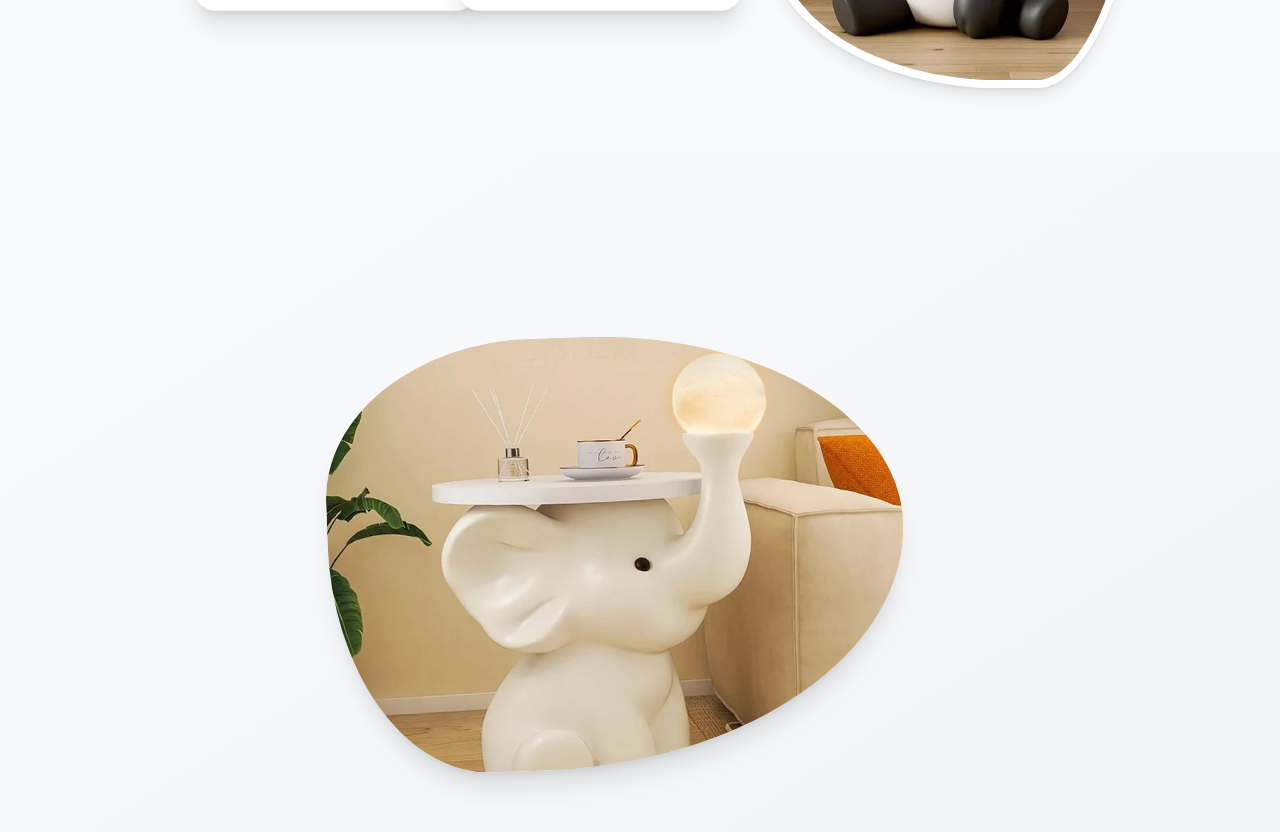
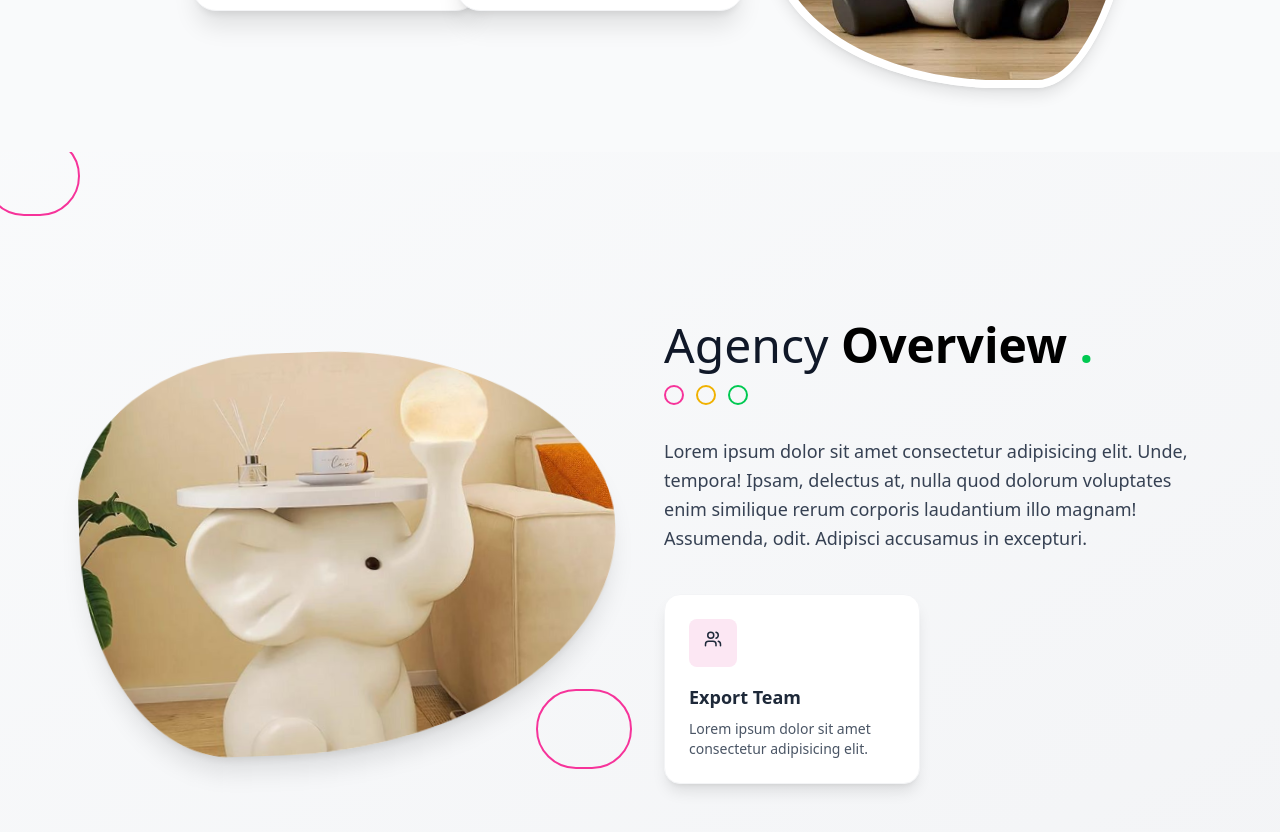
Before and after one commit to tanjilaWD/Pro_Service, a React (Vite) app: page / in a window 1280 px wide. Shown: the part 540-1372 px from the top of the page. Built offline with nearby package versions, Linux system fonts and the light colour scheme.

Commit message:
about code

```diff
--- a/src/Components/About.jsx
+++ b/src/Components/About.jsx
@@ -1,4 +1,4 @@
-
+import { LuUsers } from "react-icons/lu";
 
 const About = () => {
     return (
@@ -12,14 +12,65 @@ const About = () => {
     <div className="w-full max-w-md mx-auto lg:max-w-lg xl:max-w-xl
       aspect-[4/3] overflow-hidden shadow-lg md:shadow-xl relative z-10
       -rotate-2 rounded-[40%_60%_70%_30%/40%_50%_60%_60%] hover:rotate-0
-      transition-transform duration-700">
+      transition-transform duration-700"
+       data-aos = 'fade-right'
+        data-aos-dealy= '200'
+      >
+
       <img
         src="/image/about.png"
         alt="About"
-        className="w-full h-full object-cover"
+        className="w-full h-full object-cover transform hover:scale-110 transition-transform duration-700"
       />
     </div>
+    <div className="hidden md:block absolute border-2 border-pink-500 -bottom-4 -right-4 size-16 md:size-20 lg:w-24 lg:h-20 rounded-full z-0"
+  data-aos = 'zoom-in'
+  data-aos-dealy= '500'
+  ></div>
   </div>
+   <div className="hidden md:block absolute border-2 border-pink-500 -top-4 -left-4 size-16 md:size-20 lg:w-24 lg:h-20 rounded-full z-0"
+  data-aos = 'zoom-in'
+  data-aos-dealy= '600'
+  ></div>
+  <div className="flex-1 w-full max-w-2xl mx-auto lg:max-0 space-y-6 md:space-y-8 relative z-20 order-1 lg:order-2">
+<div className="mb-6 md:mb-8" data-aos='fade-left'>
+  <h2 className="text-3xl sm:text-4xl md:text-5xl text-gray-900 text-center lg:text-left">
+    Agency {" "}
+    <span className="font-bold text-black block lg:inline">Overview <span className="text-green-500">.</span>
+</span>
+</h2>
+<div className="flex gap-3 mt-4 justify-center lg:justify-start">
+   <span className="w-5 h-5 rounded-full border-2 border-pink-500"></span>
+   <span className="w-5 h-5 rounded-full border-2 border-yellow-500"></span>
+   <span className="w-5 h-5 rounded-full border-2 border-green-500"></span>
+</div>
+</div>
+<p className="text-base sm:text-lg text-gray-700 leading-relaxed text-center lg:text-left"
+data-aos = 'fade-left'
+data-aos-dealy = '100'
+>
+Lorem ipsum dolor sit amet consectetur adipisicing elit. Unde, tempora! Ipsam, delectus at, nulla quod dolorum voluptates enim similique rerum corporis laudantium illo magnam! Assumenda, odit. Adipisci accusamus in excepturi.
+</p>
+<div className="grid grid-cols-1 sm:grid-cols-2 gap-4 md:gap-6 md:mt-10"
+data-aos = 'fade-up'
+data-aos-dealy = '200'
+>
+ <div className="bg-white p-4 md:p-6 rounded-xl md:rounded-2xl border border-gray-100 shadow-md md:shadow-lg transition-all hover:shadow-xl">
+  <div className="size-10 md:size-12 flex items-center justify-center rounded-lg bg-pink-100 mb-3 md:mb-4">
+<LuUsers className="text-base md:text-lg font-semibold text-gray-800 mb-2"/>
+</div>
+<h3 className="text-base md:text-lg font-semibold text-gray-800 mb-2">
+  Export Team
+</h3>
+<p className="text-gray-600 text-xs md:text-sm">
+  Lorem ipsum dolor sit amet consectetur adipisicing elit.
+</p>
+</div>
+<div className="">
+
+</div>
+</div>
+</div>
 </section>
 
     );
--- a/src/Components/Navbar.jsx
+++ b/src/Components/Navbar.jsx
@@ -15,7 +15,7 @@ const Navbar = () => {
   const toggleMenu = () => setMenuOpen(!isMenuOpen);
 
   return (
-    <nav className="fixed w-full bg-gray-50 top-0 left-0 right-0 z-20 shadow-md">
+    <nav className="fixed w-full bg-gray-50 top-0 left-0 right-0 z-60 shadow-md">
       <div className="max-w-7xl mx-auto px-4 sm:px-6 md:px-12 lg:px-20 py-3 md:py-4 flex items-center justify-between ">
         {/* Logo */}
         <div className="flex items-center text-xl sm:text-2xl font-bold text-gray-900">
```
